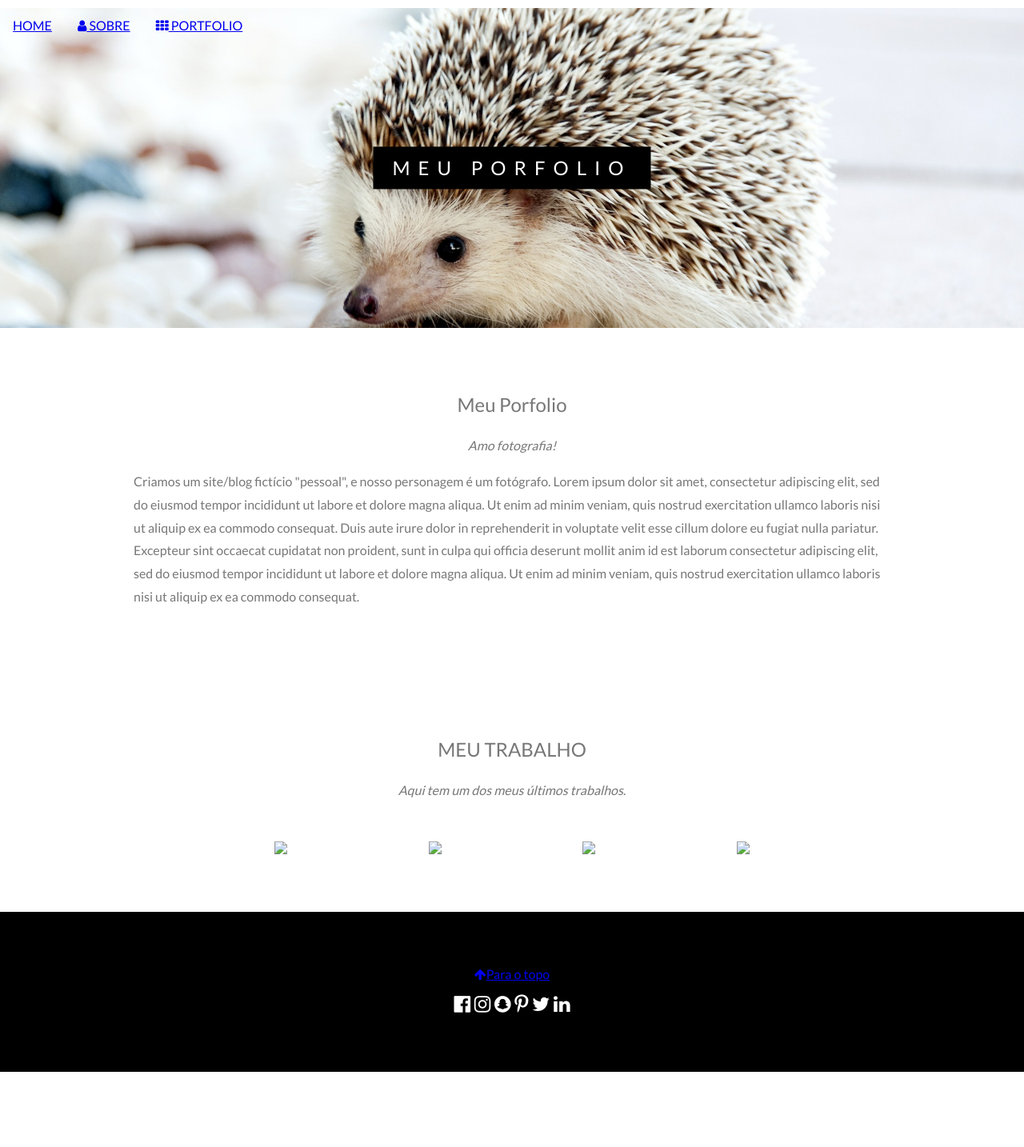
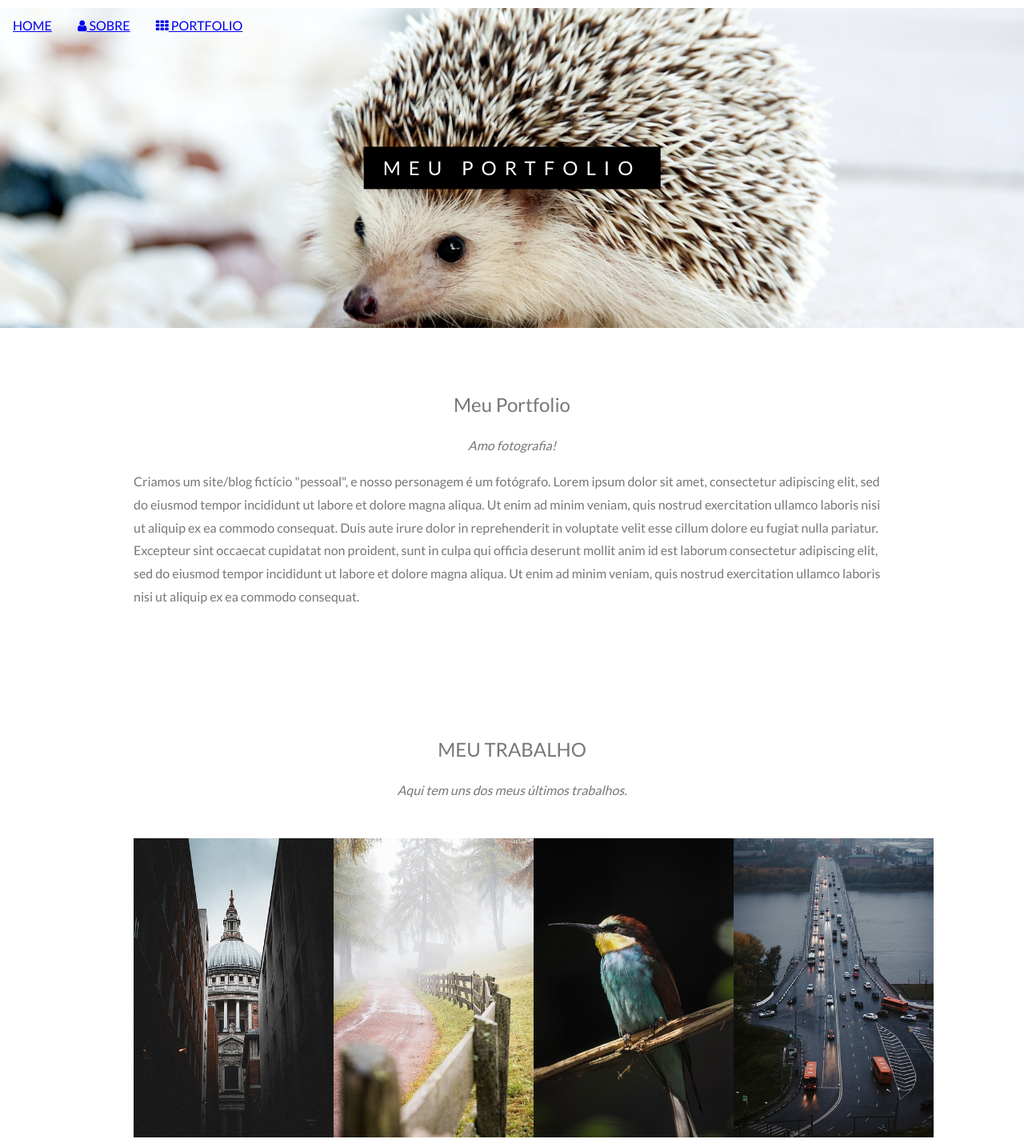
Before and after one commit to Allan-Bezerra/projetoExpressComEJS, a website: page views/home.html in a window 1280 px wide. Shown: the top 1434 px of the page at 80% size. Before the commit the page ends 1340 px from the top, so only its background shows below. Drawn offline with Linux system fonts and the light colour scheme.

Commit message:
Primeiras modificações sem usar o Template Engine EJS.

```diff
--- a/app.js
+++ b/app.js
@@ -1,7 +1,13 @@
 const express = require('express');
 const app = express();
 
+const homeController = require('./controllers/mainController')
+
+const rotasMain = require('./routers/rotasmain')
+
 const port = 3000;
+
+app.use('/', rotasMain);
 
 
 // MEU SERVIDOR //
--- a/public/css/style.css
+++ b/public/css/style.css
@@ -81,12 +81,12 @@ html {
 
 
 .bgimg-1 {
-    background-image: url("/images/hedgehog.jpg");
+    background-image: url("../images/hedgehog.jpg");
     min-height: 100%;
 }
 
 .bgimg-2 {
-    background-image: url("/images/lights.jpg");
+    background-image: url("../images/lights.jpg");
     min-height: 400px;
 }
 
--- a/views/home.html
+++ b/views/home.html
@@ -1,10 +1,10 @@
 <!DOCTYPE html>
 <html>
-  <title>Meu porfolio</title>
+  <title>Meu Portfolio</title>
   <meta charset="UTF-8" />
   <meta name="viewport" content="width=device-width, initial-scale=1" />
   <link rel="stylesheet" href="https://fonts.googleapis.com/css?family=Lato" />
-  <link rel="stylesheet" href="/css/style.css" />
+  <link rel="stylesheet" href="../public/css/style.css" />
   <link
     rel="stylesheet"
     href="https://cdnjs.cloudflare.com/ajax/libs/font-awesome/4.7.0/css/font-awesome.min.css"
@@ -26,13 +26,13 @@
       <div class="mvc-display-middle" style="white-space: nowrap">
         <span
           class="mvc-center mvc-padding-large mvc-black mvc-xlarge mvc-wide mvc-animate-opacity"
-          > MEU PORFOLIO</span
+          > MEU PORTFOLIO</span
         >
       </div>
     </div>
 
     <div class="mvc-content mvc-container mvc-padding-64" id="about">
-      <h3 class="mvc-center">Meu Porfolio</h3>
+      <h3 class="mvc-center">Meu Portfolio</h3>
       <p class="mvc-center"><em>Amo fotografia!</em></p>
       <p>
         Criamos um site/blog fictício "pessoal", e nosso personagem é um fotógrafo. Lorem ipsum dolor sit amet,
@@ -51,24 +51,24 @@
     <div class="mvc-content mvc-container mvc-padding-64" id="portfolio">
       <h3 class="mvc-center">MEU TRABALHO</h3>
       <p class="mvc-center">
-        <em>Aqui tem um dos meus últimos trabalhos.</em>
+        <em>Aqui tem uns dos meus últimos trabalhos.</em>
       </p>
       <br />
 
       <div class="mvc-container-img mvc-row-padding mvc-center">
         <div>
-          <img src="images/cathedral.jpg" class="mvc-img" />
+          <img src="../public/images/cathedral.jpg" class="mvc-img" />
         </div>
 
         <div>
-          <img src="images/road.jpg" class="mvc-img" />
+          <img src="../public/images/road.jpg" class="mvc-img" />
         </div>
 
         <div>
-          <img src="images/european.jpg" class="mvc-img" />
+          <img src="../public/images/european.jpg" class="mvc-img" />
         </div>
         <div>
-          <img src="images/bridge.jpg" class="mvc-img" />
+          <img src="../public/images/bridge.jpg" class="mvc-img" />
         </div>
       </div>
     </div>
```
Also changed, not shown: controllers/mainController.js (+13 -0 lines), routers/rotasmain.js (added, +10 -0 lines), routers/main.js (deleted).
